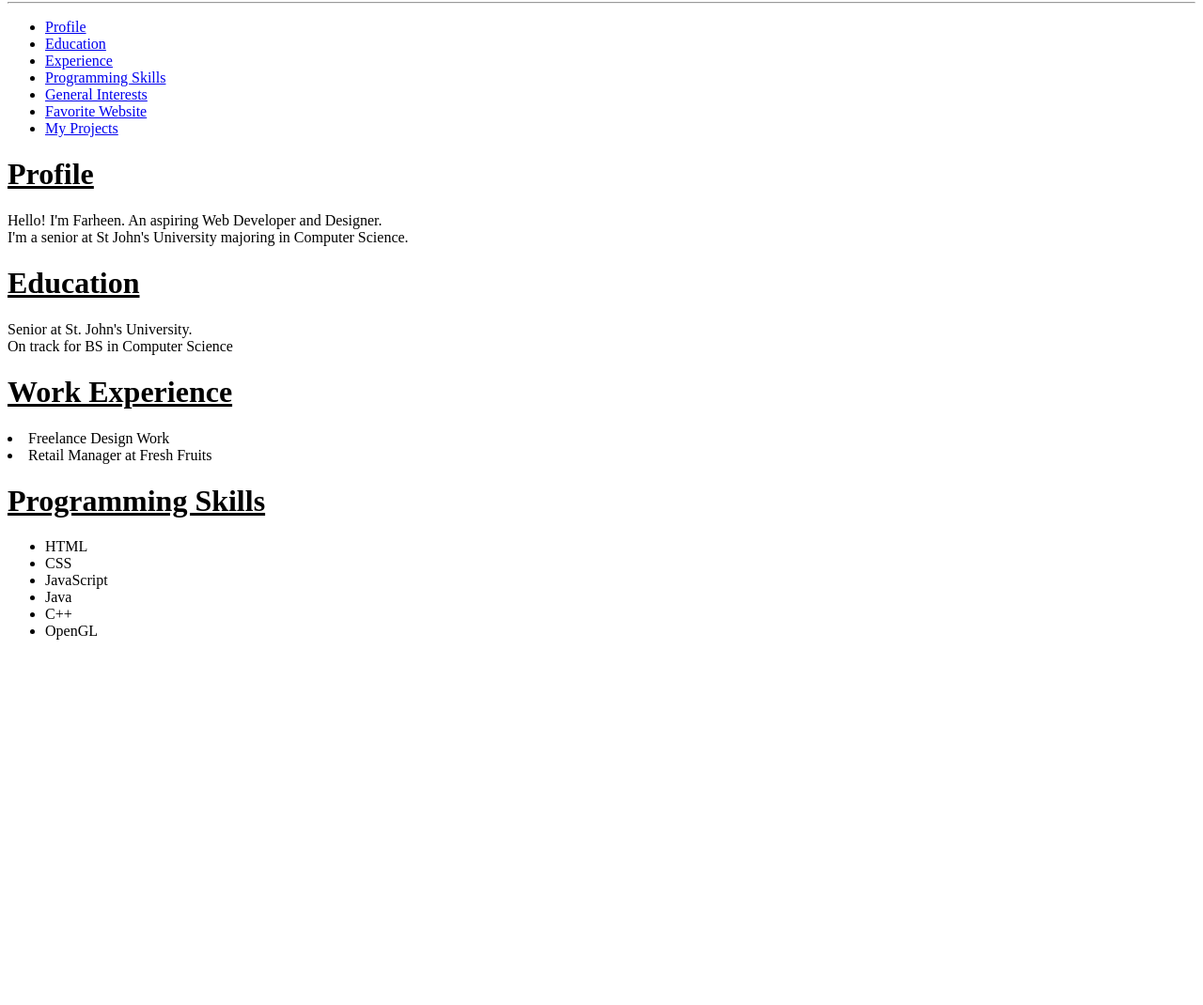
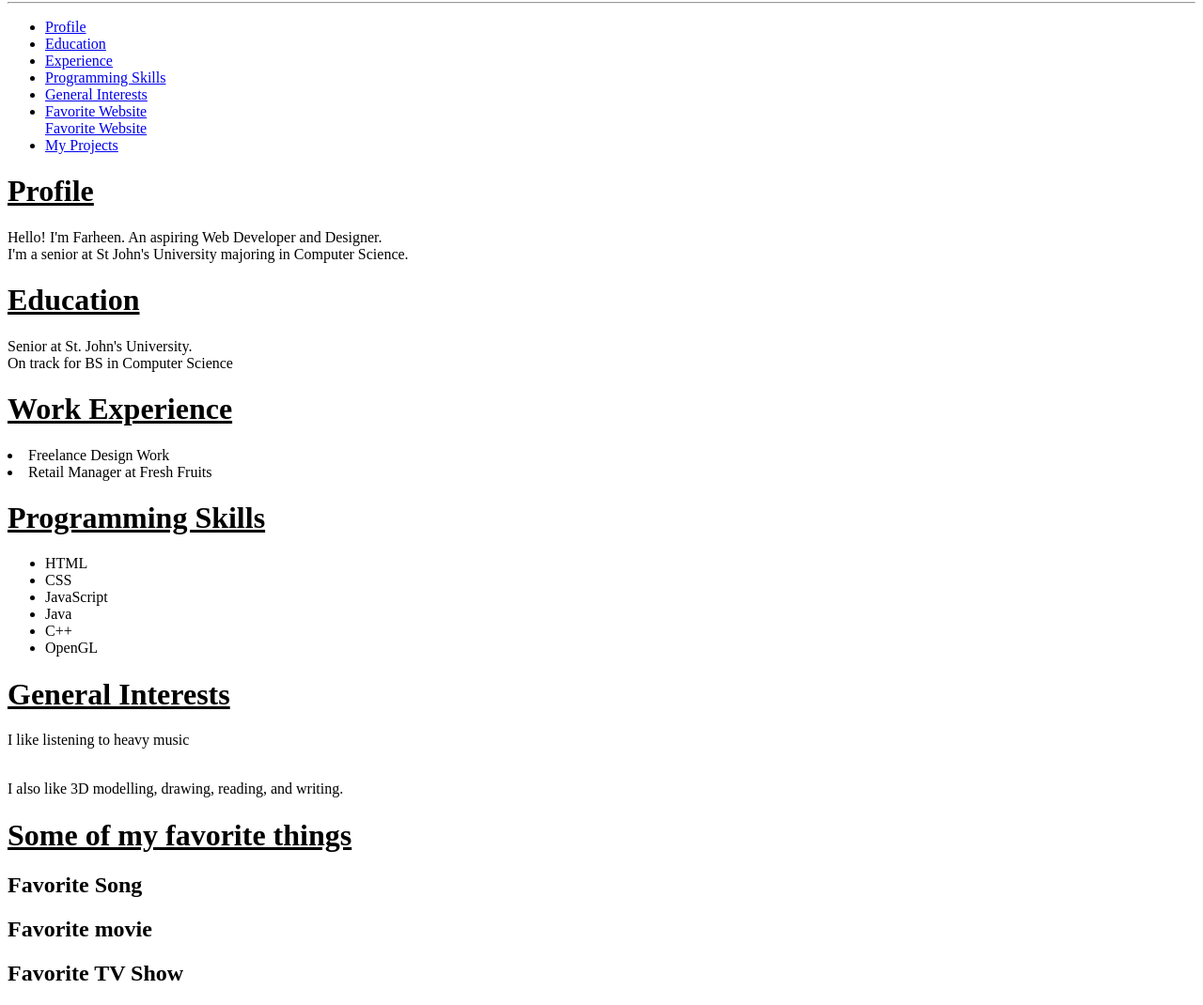
Before and after one commit to FarheenMahmud/CUS_1172_Project1, a plain HTML site: page index.html in a window 1280 px wide. Shown: the part 78-1148 px from the top of the page at 94% size. Before the commit the page ends 800 px from the top, so only its background shows below. Drawn offline with Linux system fonts and the light colour scheme.

Commit message:
Added new section

```diff
--- a/index.html
+++ b/index.html
@@ -38,7 +38,8 @@
        <li> <a href="#Experience">Experience</a> </li>
        <li> <a href="#Programming Skills">Programming Skills</a></li>
        <li> <a href= "#General interests">General Interests </a> </li>
-       <li> <a href="#Favorite Website">Favorite Website</a> </li>
+       <li> <a href="#Favorite Things">Favorite Website</a> </li>
+       <a href="#Favorite Website">Favorite Website</a> </li>
        <li> <a href="#My projects">My Projects </a> </li>
 
 
@@ -91,7 +92,23 @@
         </ul>
     </div>
 
+    <div id="General Interests">
+        <h1><u>General Interests</u></h1>
+        <p> I like listening to heavy music</p>
+        <br>
+        I also like 3D modelling, drawing, reading, and writing.
+    </div>
 
+    <div id="Favorite Things">
+        <h1><u>Some of my favorite things</u></h1>
+
+        <h2> Favorite Song</h2>
+
+        <h2>Favorite movie</h2>
+
+        <h2>Favorite TV Show</h2>
+
+    </div>
 
 </body>
 </html>
```
